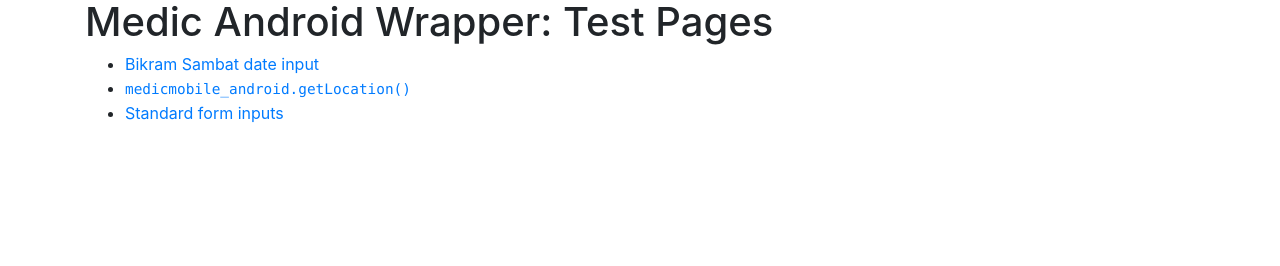
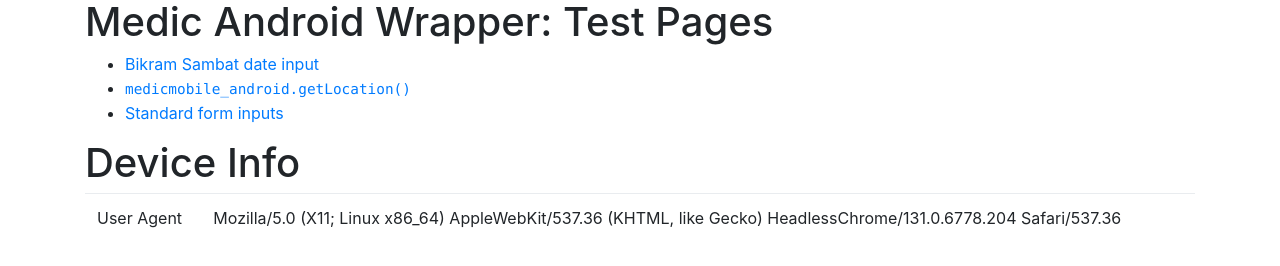
Before and after one commit to medic/atp, a plain HTML site: page index.html in a window 1280 px wide. Drawn offline with Linux system fonts and the light colour scheme.

Commit message:
Add basic device info to home page

```diff
--- a/index.html
+++ b/index.html
@@ -14,10 +14,27 @@
         <li><a href="/atp/location"><code>medicmobile_android.getLocation()</code></a></li>
         <li><a href="/atp/form-inputs">Standard form inputs</a></li>
       </ul>
+
+      <div>
+        <h1>Device Info</h1>
+        <table class="table table-striped" id="device-info"></table>
+      </div>
     </div>
 
     <script src="/atp/res/jquery-3.2.1.slim.min.js"></script>
     <script src="/atp/res/popper-1.11.0.min.js"></script>
     <script src="/atp/res/bootstrap-4.0.0-beta.min.js"></script>
+
+    <script>
+      $(function() {
+        addInfo('User Agent', navigator.userAgent);
+        addInfo('medicmobile_android', !!medicmobile_android);
+      });
+
+      function addInfo(key, value) {
+        var $info = $('#device-info');
+        $info.append('<tr><td>' + key + '</td><td>' + value + '</td></tr>');
+      }
+    </script>
   </body>
 </html>
```
